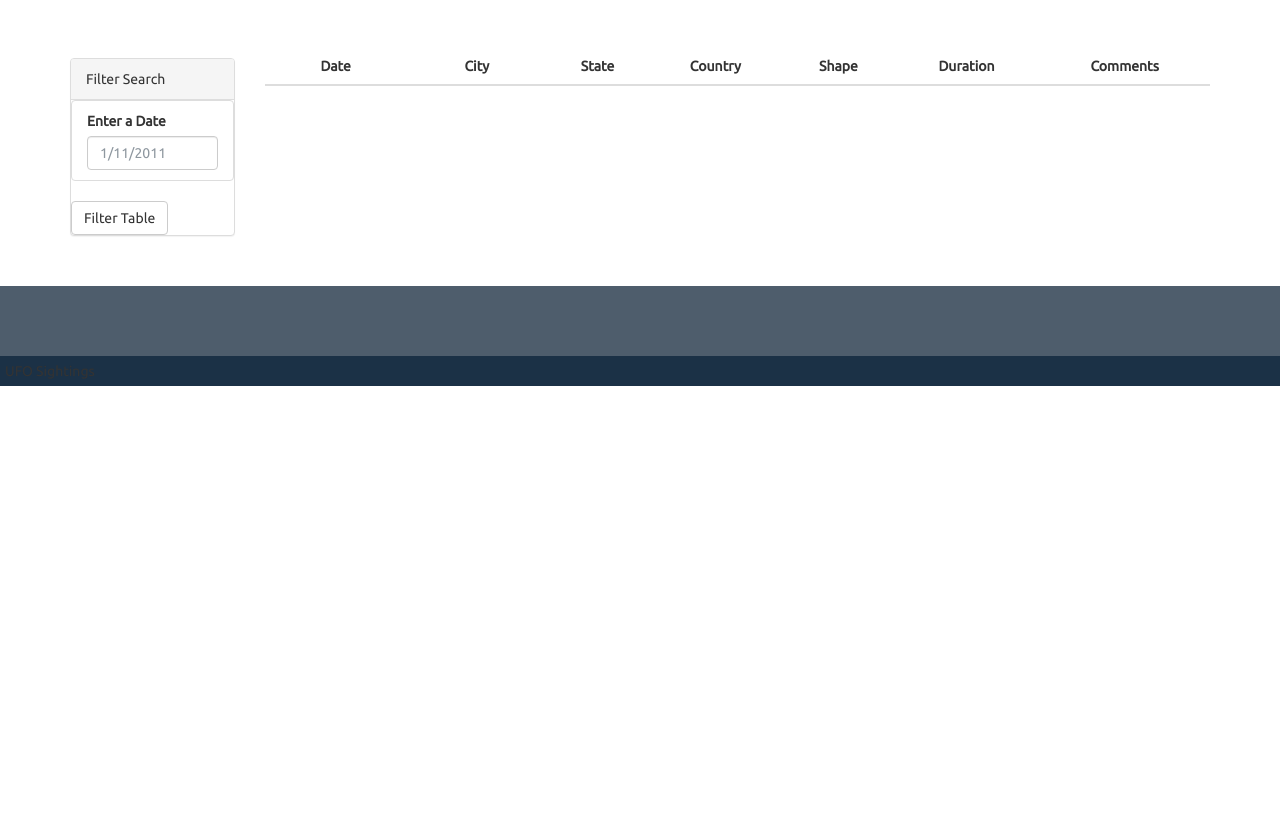
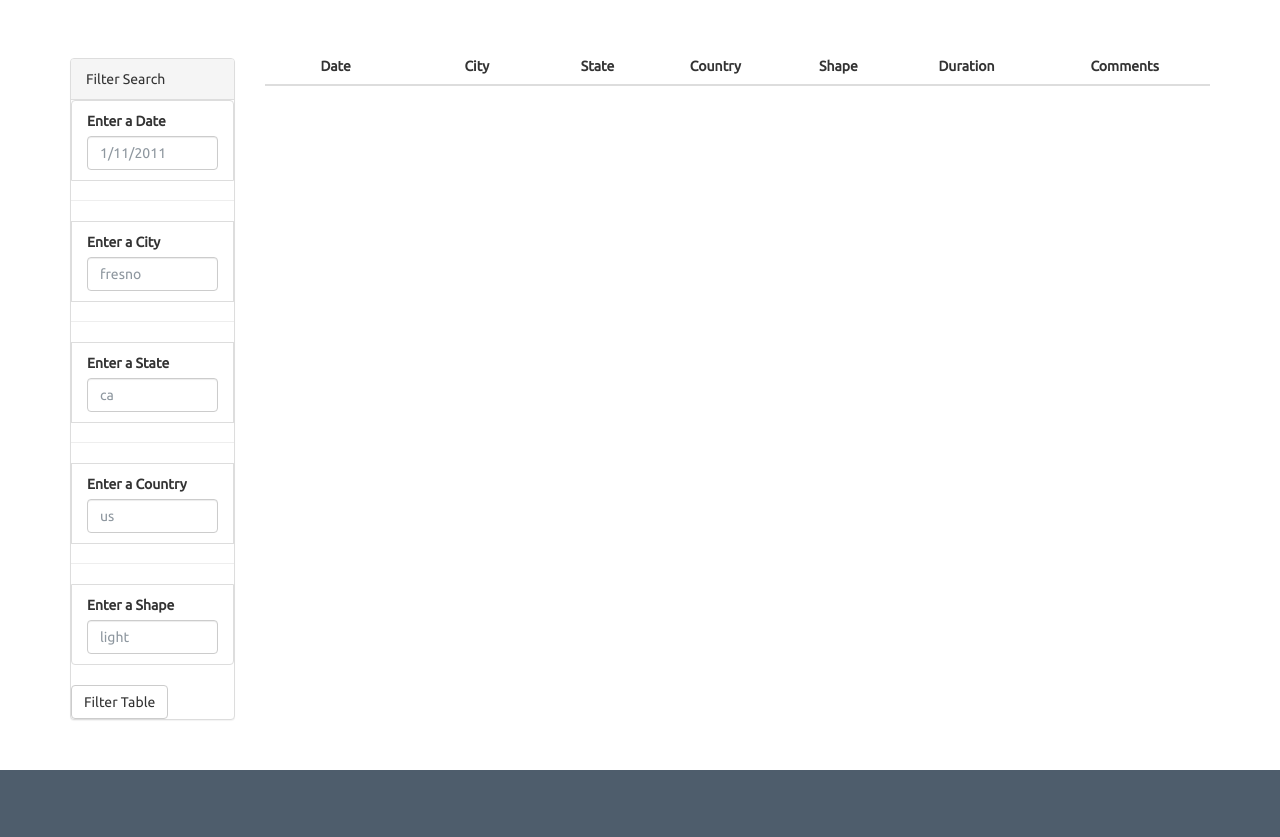
Before and after one commit to jkim6367/javascript-challenge, a plain HTML site: page UFO-level-2/index.html in a window 1280 px wide. Shown: the part 614-1451 px from the top of the page. Before the commit the page ends 1000 px from the top, so only its background shows below. Drawn offline with nearby package versions, Linux system fonts and the light colour scheme.

Commit message:
commit all

```diff
--- a/UFO-level-2/index.html
+++ b/UFO-level-2/index.html
@@ -39,6 +39,26 @@
                         <label for="date">Enter a Date</label>
                         <input class="form-control" id="datetime" type="text" placeholder="1/11/2011">
                       </li>
+                      <hr>
+                      <li class="filter list-group-item">
+                        <label for="city">Enter a City</label>
+                        <input class="form-control" id="city" type="text" placeholder="fresno">
+                      </li>
+                      <hr>
+                      <li class="filter list-group-item">
+                        <label for="state">Enter a State</label>
+                        <input class="form-control" id="state" type="text" placeholder="ca">
+                      </li>
+                      <hr>
+                      <li class="filter list-group-item">
+                        <label for="state">Enter a Country</label>
+                        <input class="form-control" id="country" type="text" placeholder="us">
+                      </li>
+                      <hr>
+                      <li class="filter list-group-item">
+                        <label for="state">Enter a Shape</label>
+                        <input class="form-control" id="shape" type="text" placeholder="light">
+                      </li>
                     </ul>
                   </div>
                   <button id="filter-btn" type="button" class="btn btn-default">Filter Table</button>
--- a/UFO-level-2/static/js/app.js
+++ b/UFO-level-2/static/js/app.js
@@ -1,4 +1,26 @@
 // from data.js
-var tableData = data;
+var tableData = data.map(function (info) {
+    return {
+        "datetime": info.datetime,
+        "city": info.city,
+        "state": info.state.toUpperCase(),
+        "country":info.country.toUpperCase(),
+        "shape":info.shape,
+        "durationMinutes":info.durationMinutes,
+        "comments":info.comments
+    }
+});
+console.log(tableData)
 
-// YOUR CODE HERE!
+var countryUniqueList = [""];
+var countryList = tableData.map(function(info) {
+    return info.country
+});
+
+countryUnique = countryList.filter(UniqueFilter);
+console.log(countryUnique);
+
+countryUniqueList = countryUniqueList.concat(countryUnique.sort());
+console.log(countryUniqueList)
+
+var stateUniqueList = [{"country":"","state":""}];
```
Also changed, not shown: UFO-level-1/static/js/app.js (+40 -1 lines).
